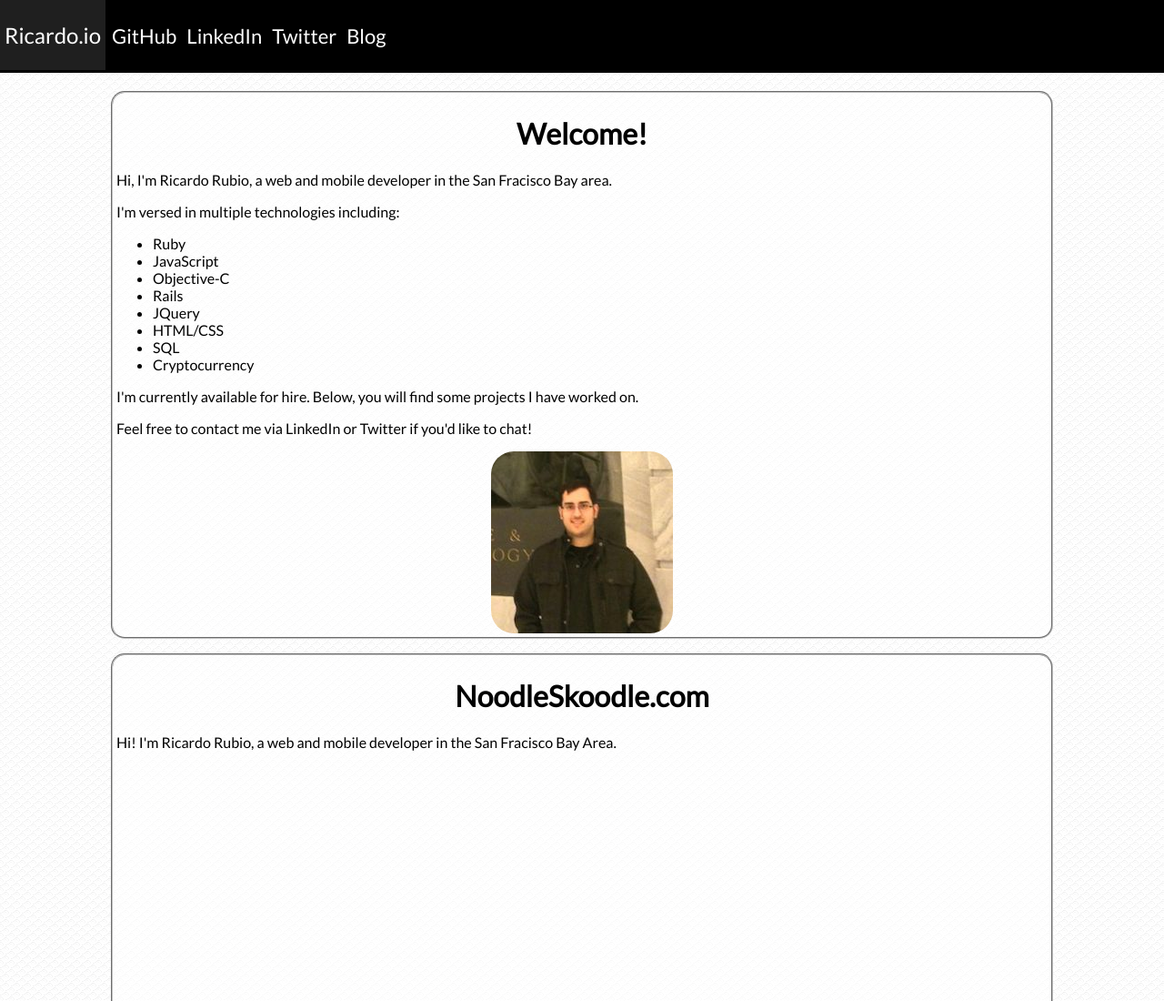
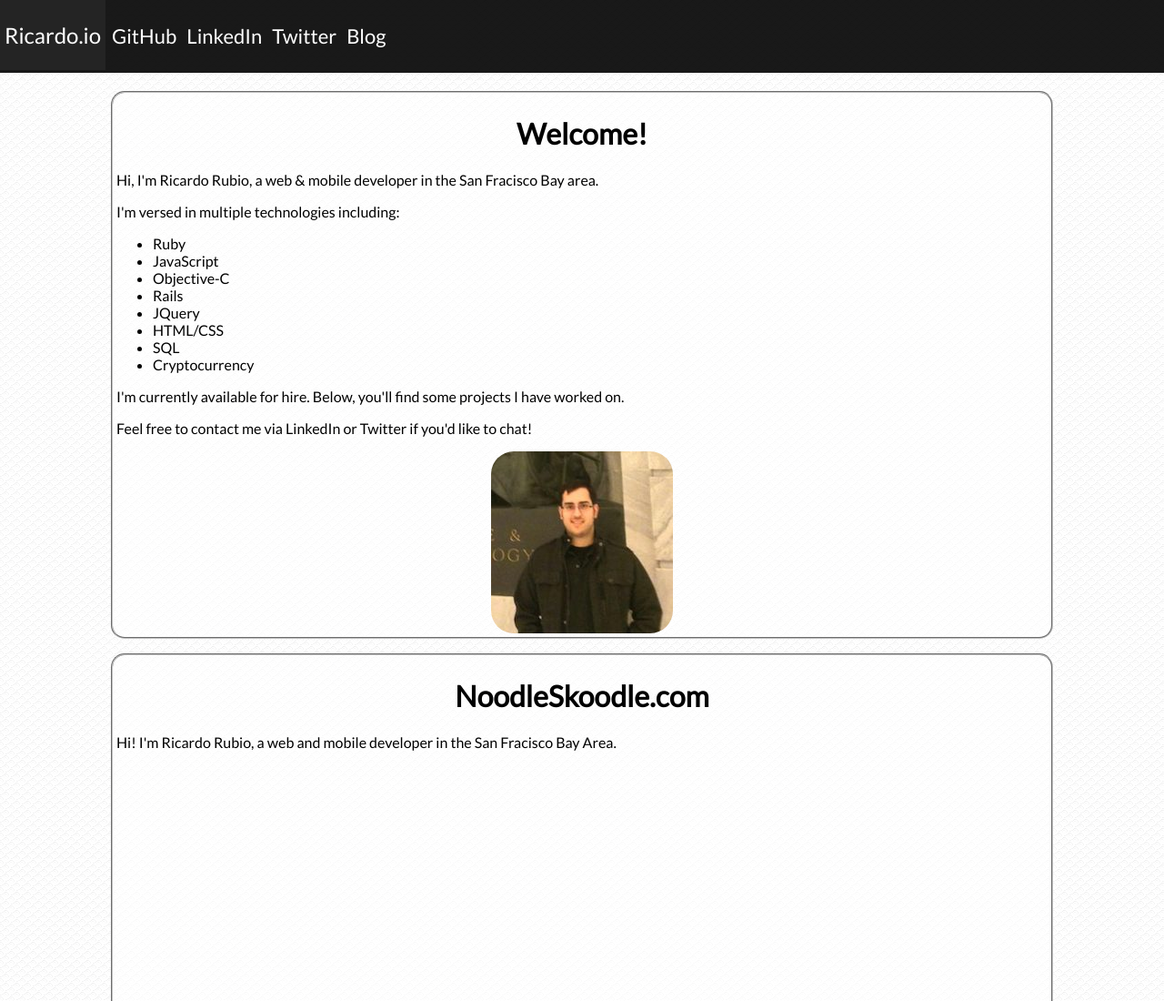
Before and after one commit to rickarubio/ricardo, a plain HTML site: page index.html in a window 1280 px wide. Shown: the top 1100 px of the page at 91% size. Drawn offline with Linux system fonts and the light colour scheme.

Commit message:
makes navbar slightly transparent, adjusts welcome content

```diff
--- a/index.html
+++ b/index.html
@@ -22,7 +22,7 @@
   </nav>
   <section class="content">
     <h1>Welcome!</h1>
-    <p>Hi, I'm Ricardo Rubio, a web and mobile developer in the San Fracisco Bay area.</p>
+    <p>Hi, I'm Ricardo Rubio, a web &amp; mobile developer in the San Fracisco Bay area.</p>
     <p>I'm versed in multiple technologies including:</p>
     <ul>
       <li>Ruby</li>
@@ -34,7 +34,7 @@
       <li>SQL</li>
       <li>Cryptocurrency</li>
     </ul>
-    <p>I'm currently available for hire. Below, you will find some projects I have worked on.</p>
+    <p>I'm currently available for hire. Below, you'll find some projects I have worked on.</p>
     <p>Feel free to contact me via LinkedIn or Twitter if you'd like to chat!</p>
     <img class="profile-image" src="images/profile_pic.jpg" />
   </section>
--- a/style.css
+++ b/style.css
@@ -8,7 +8,7 @@ nav {
   position: fixed;
   top: 0px;
   left: 0px;
-  background-color: black;
+  background-color: rgba(0, 0, 0, 0.9);
   color: white;
   width: 100%;
   min-height: 10%;
```
